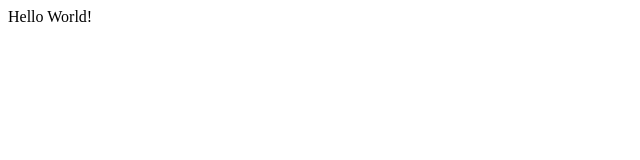
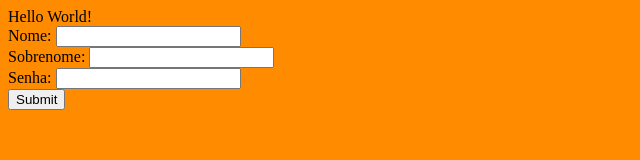
Before and after one commit to micaelmf/LinguagensDeProgramacao, a plain HTML site: page projetoWeb/index.html in a window 1280 px wide. Shown: the whole page, without its empty margins (0-640 px from the left). Drawn offline with Linux system fonts and the light colour scheme.

Commit message:
Colocando formulário com botão e adicionando cor de fundo

```diff
--- a/projetoWeb/index.html
+++ b/projetoWeb/index.html
@@ -3,7 +3,16 @@
 		<title>TÍTULO DA PÁGINA</title>
 		<meta charset = "UTF-8">
 	</head>
-	<body>
+	<body bgcolor=DarkOrange>
 		Hello World!
+		<form>
+			Nome: <input type="text" name="firstname"><br />
+			Sobrenome: <input type="text" name="lastname"><br />
+			Senha: <input type="password" name="password"><br />
+			<input type="submit" value"Enviar">
+
+		</form>
 	</body>
+
+<!-- Comentário -->
 </html>
```
